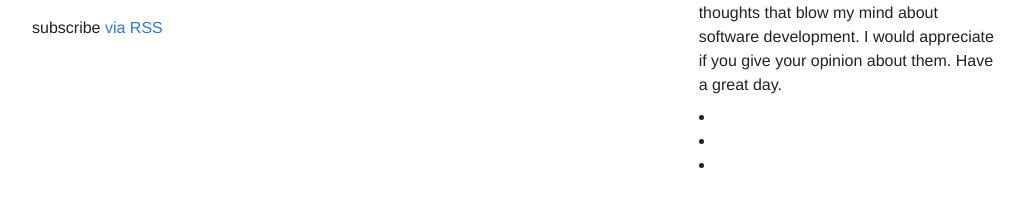
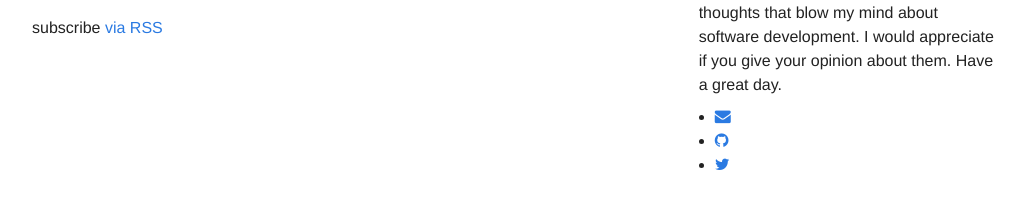
Before and after one commit to haresfaiez/haresfaiez.github.io, a Jekyll site: the page built from index.html, in a window 1280 px wide. Shown: the part 398-607 px from the top of the page, without its empty margins (123-1156 px from the left). Built offline with Jekyll 4.4.1, drawn with Linux system fonts in a browser that asks for light colours.

Commit message:
Inline font-awesome icons

```diff
--- a/_includes/about.html
+++ b/_includes/about.html
@@ -8,6 +8,7 @@
             {% if site.email %}
             <li>
                 <a target="_blank" href="{{ site.email }}">
+                    <i class="fa fa-envelope"></i>
                 </a>
             </li>
             {% endif %}
@@ -15,6 +16,7 @@
             {% if site.github_username %}
             <li>
                 <a href="https://github.com/{{ site.github_username }}">
+                    <i class="fa fa-github"></i>
                 </a>
 
             </li>
@@ -23,6 +25,7 @@
             {% if site.twitter_username %}
             <li>
                 <a href="https://twitter.com/{{ site.twitter_username }}">
+                    <i class="fa fa-twitter"></i>
                 </a>
             </li>
             {% endif %}
```
